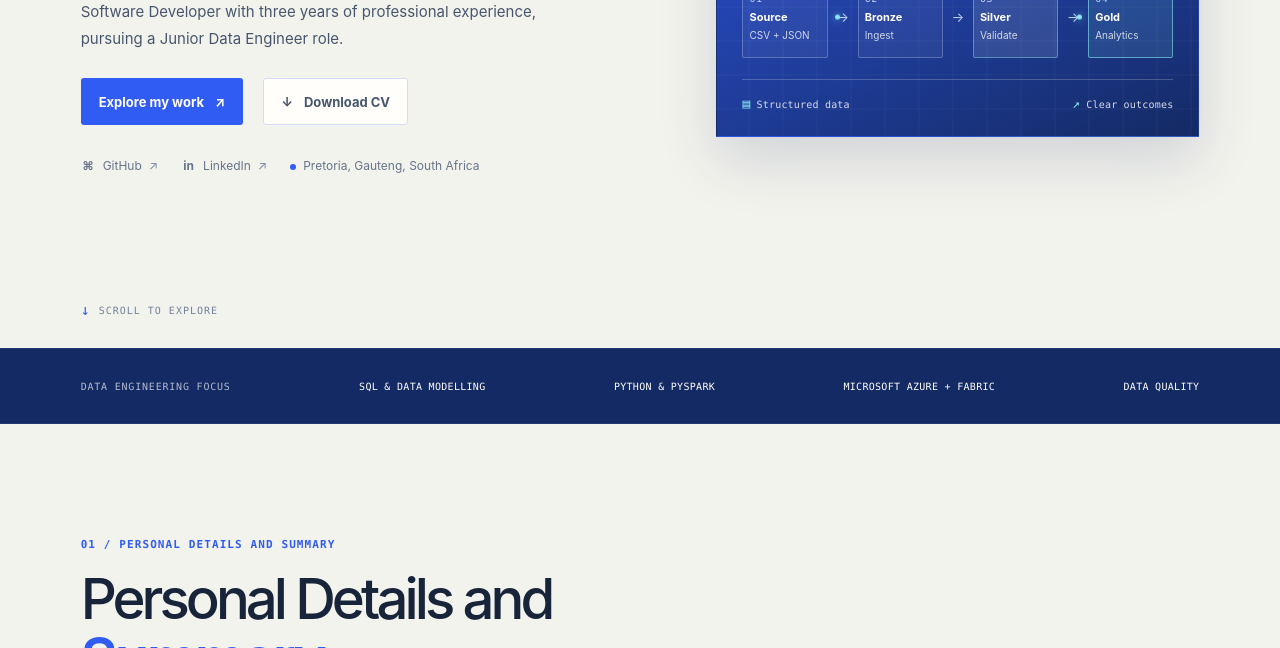
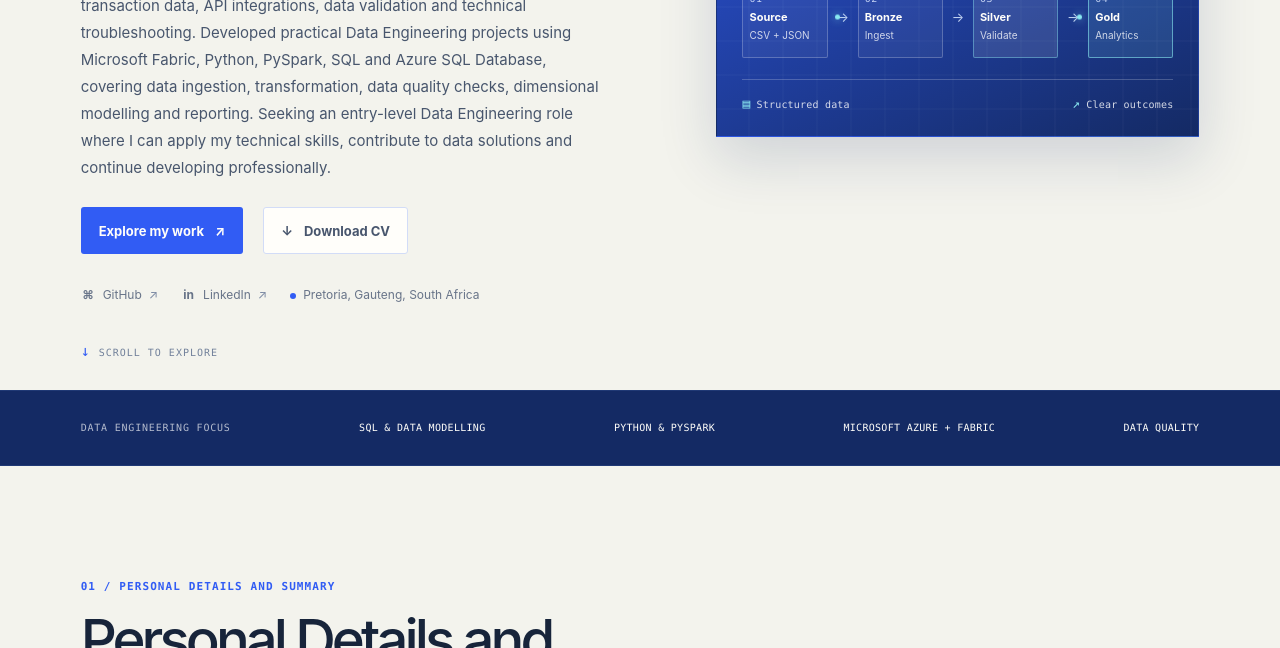
Before and after one commit to Lehlogonoloramphisa/portfolio, a plain HTML site: page index.html in a window 1280 px wide. Shown: the part 452-1100 px from the top of the page. Drawn offline with Linux system fonts and the light colour scheme.

Commit message:
Update portfolio summary from local page

```diff
--- a/index.html
+++ b/index.html
@@ -93,7 +93,7 @@
           <div class="hero-copy">
             <div class="availability"><span class="availability-dot" aria-hidden="true"></span> SEEKING A JUNIOR DATA ENGINEER ROLE</div>
             <h1 id="hero-title">Lehlogonolo <em>Ramphisa</em></h1>
-            <p class="hero-description">Software Developer with three years of professional experience, pursuing a Junior Data Engineer role.</p>
+            <p class="hero-description">IT professional with a National Diploma in Information Technology (Software Development) and professional experience developing and maintaining business applications. Experienced in SQL databases, transaction data, API integrations, data validation and technical troubleshooting. Developed practical Data Engineering projects using Microsoft Fabric, Python, PySpark, SQL and Azure SQL Database, covering data ingestion, transformation, data quality checks, dimensional modelling and reporting. Seeking an entry-level Data Engineering role where I can apply my technical skills, contribute to data solutions and continue developing professionally.</p>
             <div class="hero-actions">
               <a class="button button-primary" href="#projects">Explore my work <span aria-hidden="true">↗</span></a>
               <a class="button button-secondary" href="Resume/Lehlogonolo%20Ramphisa_Resume.pdf" download="Lehlogonolo-Ramphisa-Data-Engineer-CV.pdf"><span aria-hidden="true">↓</span> Download CV</a>
```
